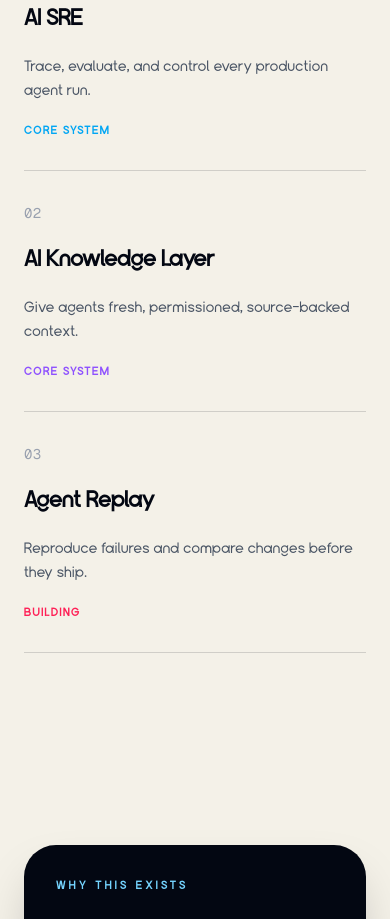
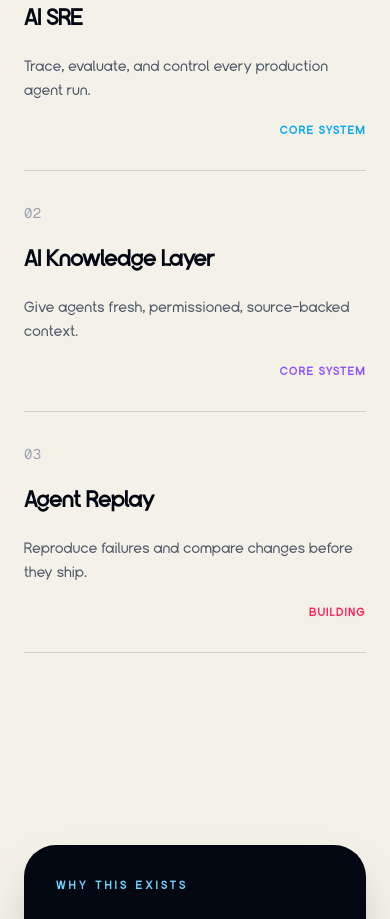
Before and after one commit to amandeepsingh29/Crumbles.dev, a Next.js app: page / in a window 390 px wide. Shown: the part 2760-3679 px from the top of the page. Built offline with nearby package versions, Linux system fonts and the light colour scheme; no server answers; a web font is replaced by a local one.

Commit message:
Fix fixed-width product status column

```diff
--- a/src/app/page.tsx
+++ b/src/app/page.tsx
@@ -84,11 +84,11 @@ export default function Home() {
           </div>
           <div className="border-t border-gray-950/15 dark:border-white/15">
             {projects.map((project) => (
-              <Link key={project.number} href="/products" className="group grid gap-5 border-b border-gray-950/15 py-8 transition-colors hover:bg-white/60 md:grid-cols-[72px_minmax(0,1fr)_minmax(0,1fr)_auto] md:items-center md:px-5 dark:border-white/15 dark:hover:bg-white/[0.04]">
+              <Link key={project.number} href="/products" className="group grid gap-5 border-b border-gray-950/15 py-8 transition-colors hover:bg-white/60 md:grid-cols-[72px_minmax(260px,0.8fr)_minmax(0,1.2fr)_160px] md:items-center md:px-5 dark:border-white/15 dark:hover:bg-white/[0.04]">
                 <span className="font-mono text-sm text-gray-400">{project.number}</span>
                 <h3 className="text-2xl font-black tracking-tight text-gray-950 dark:text-white">{project.title}</h3>
                 <p className="text-gray-600 dark:text-gray-400">{project.description}</p>
-                <span className={`text-xs font-black uppercase tracking-[0.15em] ${project.color}`}>{project.type}</span>
+                <span className={`text-right text-xs font-black uppercase tracking-[0.15em] ${project.color}`}>{project.type}</span>
               </Link>
             ))}
           </div>
```
